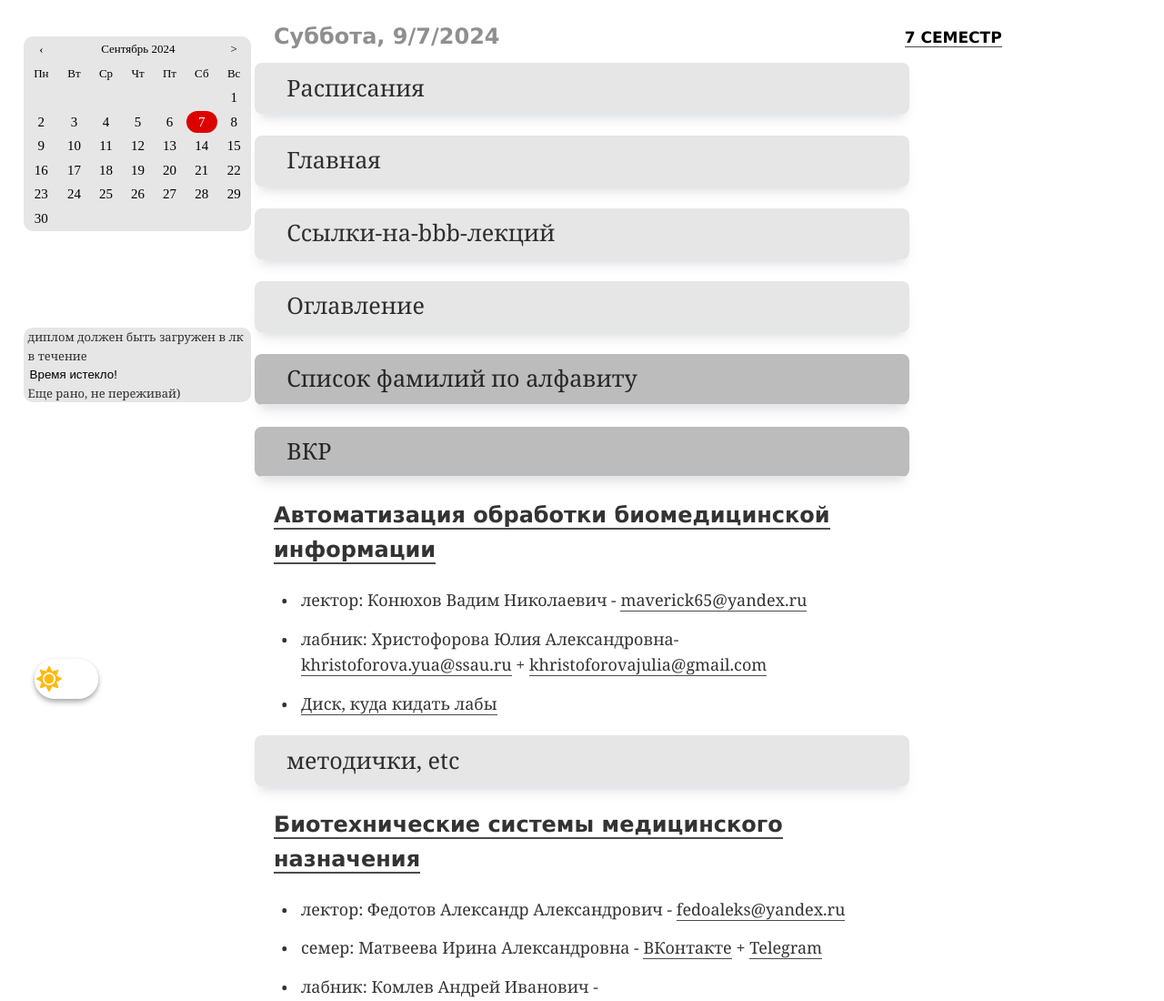
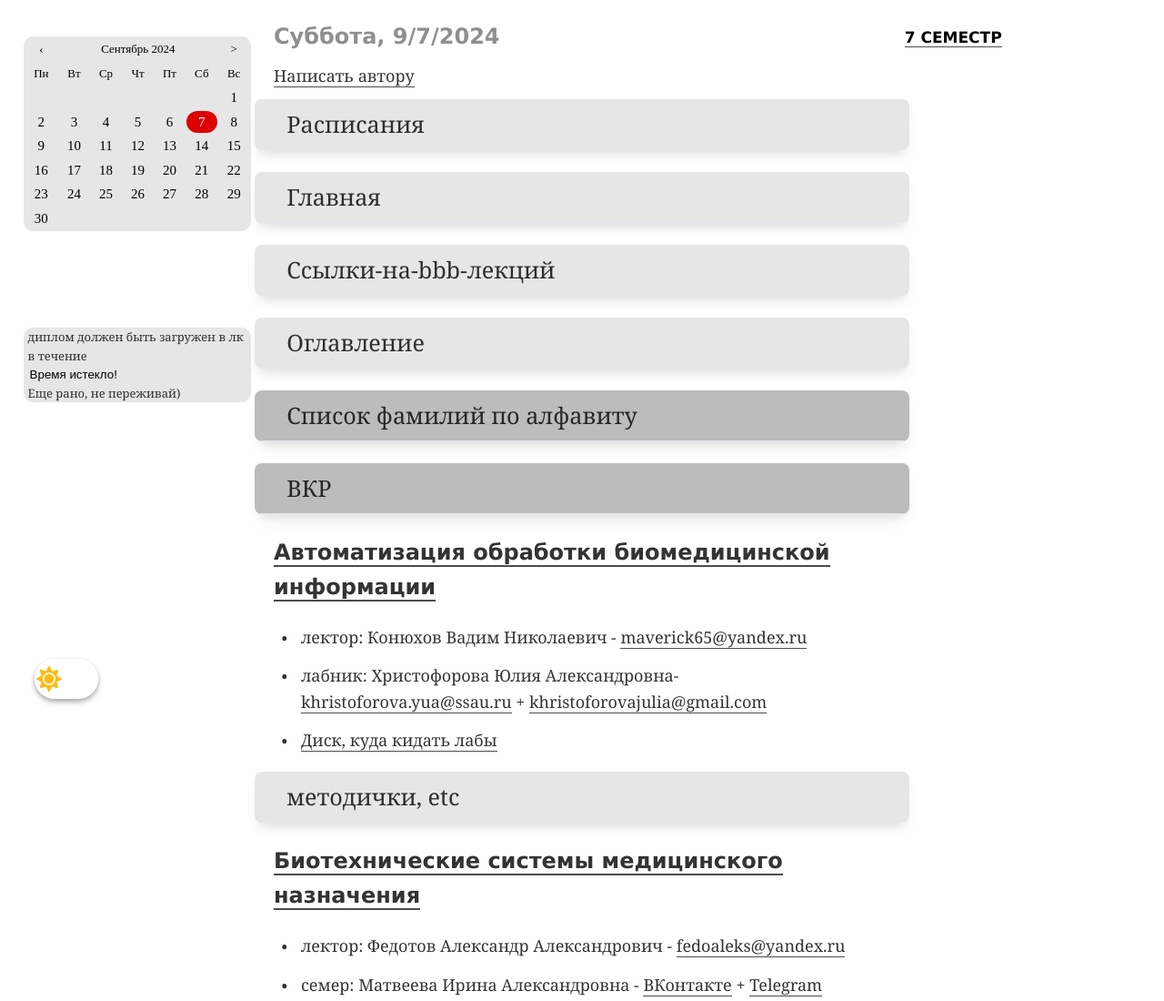
Before and after one commit to sogonov/sogonov.github.io, a plain HTML site: page index.html in a window 1280 px wide. Shown: the top 1100 px of the page at 91% size. Drawn offline with Linux system fonts and the light colour scheme.

Commit message:
<update>

```diff
--- a/index.html
+++ b/index.html
@@ -138,6 +138,7 @@ document.querySelector('#calendar2 thead tr:nth-child(1) td:nth-child(3)').oncli
 
 <!-- Сегодняшняя дата в заголовок страницы -->
 <h2 id="datetime"></h2>
+<p><a href="https://t.me/sogonov_e" target="_blank">Написать автору</a></p>
 <script>
 	var d = new Date();
 	var days = ["Воскресенье", "Понедельник", "Вторник", "Среда", "Четверг", "Пятница", "Суббота"];
```
